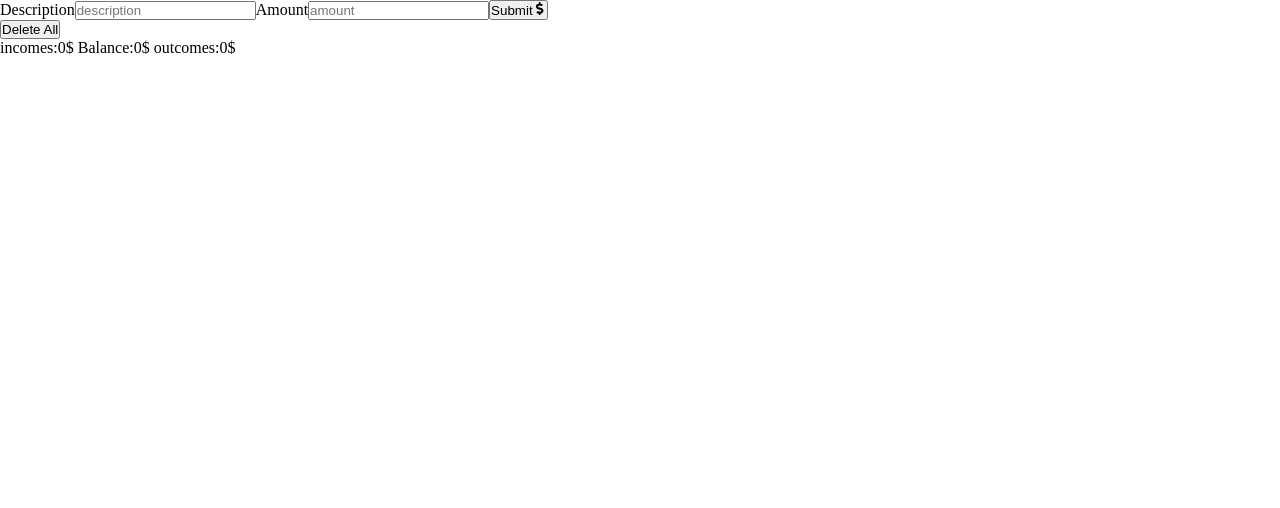
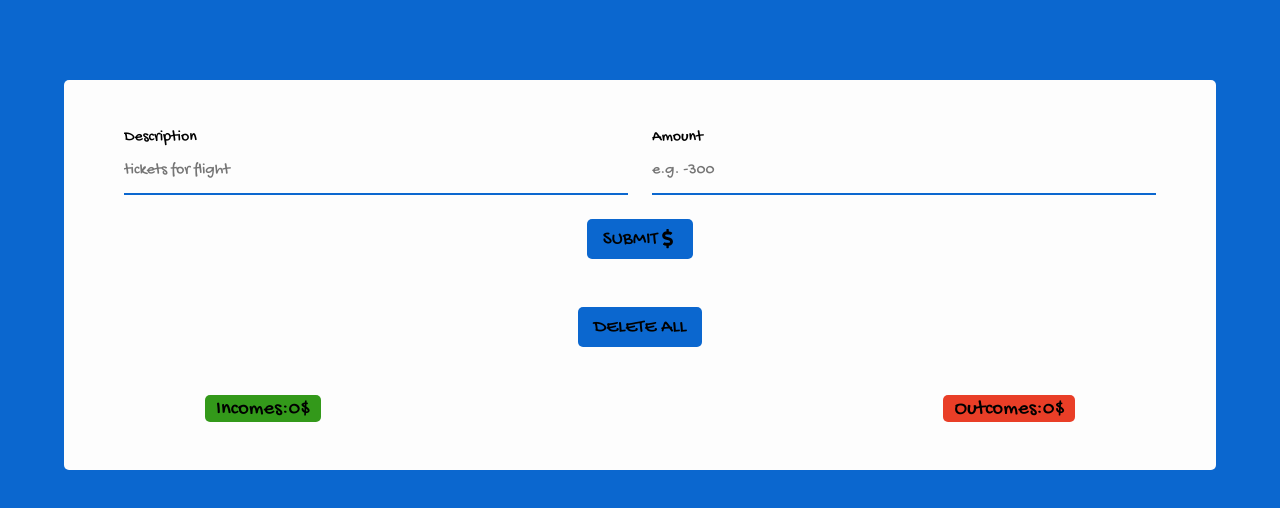
Before and after one commit to MateuszBukowski93/budget-app-react, a React (Create React App) app: page / in a window 1280 px wide. Shown: the top 508 px of the page. Built offline with nearby package versions, Linux system fonts and the light colour scheme.

Commit message:
CSS tyles added

```diff
--- a/src/App.css
+++ b/src/App.css
@@ -1,14 +1,224 @@
-*{
+@import url("https://fonts.googleapis.com/css?family=Gochi+Hand&display=swap");
+
+:root {
+  --primaryColor: rgb(11, 103, 207);
+  --whiteColor: rgb(253, 253, 253);
+  --blackColor: rgb(0, 0, 0);
+  --dangerColor: rgb(233, 62, 39);
+  --successColor: rgb(51, 153, 26);
+}
+* {
+  box-sizing: border-box;
   margin: 0;
   padding: 0;
+  font-family: "Gochi Hand", cursive;
+  overflow: hidden;
+}
+body {
+  background-color: var(--primaryColor);
+}
+.app {
+  margin: 5rem auto;
+  padding: 2rem;
+  max-width: 80rem;
+  width: 90%;
+  background-color: var(--whiteColor);
+  border-radius: 5px;
+}
+.form {
+  display: flex;
+  padding: 0 1rem;
+}
+.form-group {
+  padding: 1rem 0.75rem;
+  flex: 0 0 50%;
+}
+label {
+  display: block;
+  color: var(--mainGrey);
+  font-size: 1rem;
+  text-transform: capitalize;
+}
+.form-input {
+  background-color: transparent;
+  border: none;
+  border-bottom: 2px solid var(--primaryColor);
+  border-radius: 0;
+  outline: none;
+  height: 3rem;
+  width: 100%;
+  font-size: 1rem;
+  margin: 0 0 0.5rem 0;
+  padding: 0;
+}
+
+.btn {
+  text-decoration: none;
+  color: var(--mainWhite);
+  background-color: var(--primaryColor);
+  text-align: center;
+  font-size: 1.2rem;
+  outline: 0;
+  border: none;
+  border-radius: 5px;
+  display: block;
+  height: 2.5rem;
+  padding: 0.1rem 1rem;
+  text-transform: uppercase;
+  margin: 0 auto;
+  cursor: pointer;
+  transition: all 0.3s ease-in-out;
+  display: flex;
+  align-items: center;
+}
+.btn:hover {
+  box-shadow: 0 1rem 2rem rgba(0, 0, 0, 0.25);
+  transform: translateY(-0.3rem) scale(1.05);
+}
+.btn-icon {
+  margin-left: 0.75rem;
+  font-size: 1.2rem;
+}
+.list {
+  margin: 2rem 0.75rem 0 0.75rem;
+  list-style-type: none;
+  border: none;
+  padding: 0;
+}
+.item {
+  background-color: var(--mainWhite);
+  line-height: 1.5rem;
+  padding: 0.5rem 1rem;
+  margin-bottom: 1rem;
+  border: 1px solid #e0e0e0;
+  display: flex;
+  justify-content: space-between;
+  transition: all 0.3s linear;
+}
+.item:hover {
+  box-shadow: 0 0.1rem 0.5rem rgba(0, 0, 0, 0.25);
+  transform: translateY(-0.3rem);
+}
+.info {
+  flex: 0 0 60%;
+  display: flex;
+  justify-content: space-between;
+}
+.description {
+  margin-right: 2rem;
+  text-transform: capitalize;
+}
+.amount {
+  font-size: 1rem;
+  color: var(--mainWhite);
+  border-radius: 2px;
+}
+.outcome {
+  background-color: var(--dangerColor);
+  padding: 0.1rem .7rem;
+  border-radius: 5px;
 
 }
+.income {
+  background-color: var(--successColor);
+  padding: 0.1rem .7rem;
+  border-radius: 5px;
 
-.danger{
-  width:100%;
-  background-color: red;
 }
-.success{
-  width:100%;
-  background-color: green;
+.submit-btn {
+  margin-bottom: 1rem;
 }
+.clear-btn,
+.edit-btn {
+  background: none;
+  border: none;
+  font-size: 1.2rem;
+  outline: none;
+  cursor: pointer;
+}
+.clear-btn {
+  color: var(--dangerColor);
+}
+.edit-btn {
+  color: var(--successColor);
+}
+
+.alert {
+  padding: 1rem;
+  color: var(--colorWhite);
+  text-align: center;
+  text-transform: capitalize;
+  width: 80%;
+  position: fixed;
+  top: 0;
+  left: 50%;
+  transform: translateX(-50%);
+  border-radius: 5px;
+  text-transform: capitalize;
+}
+.alert-danger {
+  background: var(--dangerColor);
+}
+.alert-success {
+  background: var(--successColor);
+}
+.summary {
+  margin: 3rem auto 0;
+  width: 80%;
+  display: flex;
+  align-items: center;
+  text-transform: capitalize;
+  justify-content: space-between;
+  font-size: 1.3rem;
+}
+
+.balance {
+  font-size: 1.6rem;
+}
+.margin-bottom-small{
+  margin-bottom: 1rem;
+}
+
+@media screen and (min-width: 300px) {
+  .App,
+  .list,
+  .alert {
+    width: 85%;
+  }
+
+  .list {
+    margin: 2rem auto 0 auto;
+  }
+  .summary{
+    flex-direction: column;
+  }
+
+}
+@media screen and (min-width: 601px) {
+  .App,
+  .list,
+  .alert {
+    width: 85%;
+  }
+
+
+  .list {
+    margin: 2rem auto 0 auto;
+  }
+  .summary{
+    flex-direction: row;
+  }
+}
+@media screen and (min-width: 993px) {
+  .App,
+  .list,
+  .alert {
+    width: 70%;
+  }
+  .list {
+    margin: 2rem auto 0 auto;
+  }
+  .info {
+    flex: 0 0 50%;
+  }
+}
--- a/src/App.js
+++ b/src/App.js
@@ -120,7 +120,7 @@ function App() {
   };
 
   return (
-    <div>
+    <div className="app">
       {alert.show && <Alert alert={alert} />}
 
       <Form
--- a/src/components/Alert.jsx
+++ b/src/components/Alert.jsx
@@ -1,7 +1,7 @@
 import React, { Fragment } from "react";
 
 const Alert = ({ alert: { type, text } }) => {
-  return <div className={type}>{text}</div>;
+  return <div className={`alert alert-${type}`}>{text}</div>;
 };
 
 export default Alert;
--- a/src/components/Form.jsx
+++ b/src/components/Form.jsx
@@ -1,20 +1,49 @@
-import React from 'react'
-import { FaDollarSign, FaEdit  } from "react-icons/fa";
+import React from "react";
+import { FaDollarSign, FaEdit } from "react-icons/fa";
 
-const Form = ({amount, handleAmount, description, handleDescription, handleSubmit, edit}) => {
+const Form = ({
+  amount,
+  handleAmount,
+  description,
+  handleDescription,
+  handleSubmit,
+  edit
+}) => {
   return (
     <form onSubmit={handleSubmit}>
+      <div className="form">
+        <div className="form-group">
           <label htmlFor="description">Description</label>
-           <input type="text" id="description" name="description" placeholder="description" value={description} onChange={handleDescription}/>
+          <input
+            type="text"
+            className="form-input"
+            id="description"
+            name="description"
+            placeholder="tickets for flight"
+            value={description}
+            onChange={handleDescription}
+          />
+        </div>
+        <div className="form-group">
           <label htmlFor="amount">Amount</label>
-           <input type="text" id="amount" name="amount" placeholder="amount" value={amount} onChange={handleAmount}/>
-
-            <button >
-                {edit ? "Edit" :  "Submit"}
+          <input
+            type="text"
+            className="form-input"
+            id="amount"
+            name="amount"
+            placeholder="e.g. -300"
+            value={amount}
+            onChange={handleAmount}
+          />
+        </div>
+      </div>
+        <button className="btn submit-btn">
+        {edit ? "Edit" : "Submit"}
         <FaDollarSign />
       </button>
+
     </form>
-    )
-}
+  );
+};
 
-export default Form
+export default Form;
--- a/src/components/Item.jsx
+++ b/src/components/Item.jsx
@@ -1,23 +1,25 @@
-import React from 'react'
-import { FaTrashAlt, FaEdit } from "react-icons/fa"
+import React from "react";
+import { FaTrashAlt, FaEdit } from "react-icons/fa";
 
-const Item = ({ item:{id, description, amount}, deleteItem, editItem }) => {
-    return (
-        <li>
-           <div className="">
-           {description}
-            {amount}
-            <button onClick={()=>editItem(id)}>
-                <FaEdit />
-            </button>
-            <button onClick={()=>deleteItem(id)}>
-            <FaTrashAlt />
-            </button>
+const Item = ({ item: { id, description, amount }, deleteItem, editItem }) => {
+  return (
+    <li className="item">
+      <div className="info">
+        <span className="description">{description}</span>
+        {amount > 0 && <span className="amount income">{amount}</span>}
+        {amount < 0 && <span className="amount outcome">{amount}</span>}
 
-            </div>
+      </div>
+      <div className="btn-group">
+        <button className="edit-btn" onClick={() => editItem(id)}>
+          <FaEdit />
+        </button>
+        <button className="clear-btn" onClick={() => deleteItem(id)}>
+          <FaTrashAlt />
+        </button>
+      </div>
+    </li>
+  );
+};
 
-        </li>
-    )
-}
-
-export default Item
+export default Item;
--- a/src/components/List.jsx
+++ b/src/components/List.jsx
@@ -3,12 +3,12 @@ import Item from "./Item";
 const List = ({ budgetItems ,deleteItem, deleteAllBudgetItems, editItem}) => {
   return (
     <Fragment>
-      <ul>
+      <ul className="list">
         {budgetItems.map(item => {
           return <Item key={item.id} item={item} deleteItem={deleteItem} editItem={editItem}/>;
         })}
       </ul>
-      <button onClick={deleteAllBudgetItems}>
+      <button className="btn" onClick={deleteAllBudgetItems}>
         Delete All
       </button>
     </Fragment>
--- a/src/components/Summary.jsx
+++ b/src/components/Summary.jsx
@@ -2,10 +2,12 @@ import React from "react";
 const Summary = ({ balance, incomes, outcomes}) => {
 
   return (
-    <div>
-      incomes:{incomes}$
-      Balance:{balance}$
-      outcomes:{outcomes}$
+    <div className="summary">
+      <span className="income margin-bottom-small">Incomes:{incomes}$</span>
+      {balance > 0 && <span className="balance income margin-bottom-small">Balance:{balance}$</span>}
+      {balance < 0 && <span className="balance outcome margin-bottom-small">Balance:{balance}$</span>}
+
+      <span className="outcome margin-bottom-small">Outcomes:{outcomes}$</span>
     </div>
   );
 };
```
Lines whose indentation alone changed are shown as unchanged.
